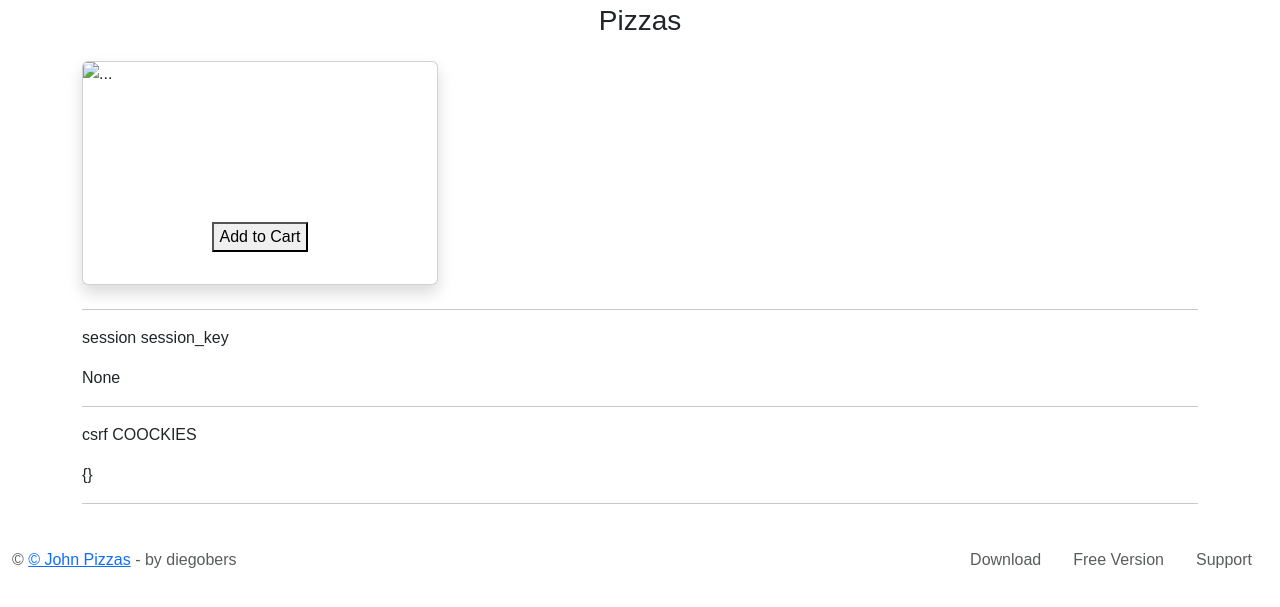
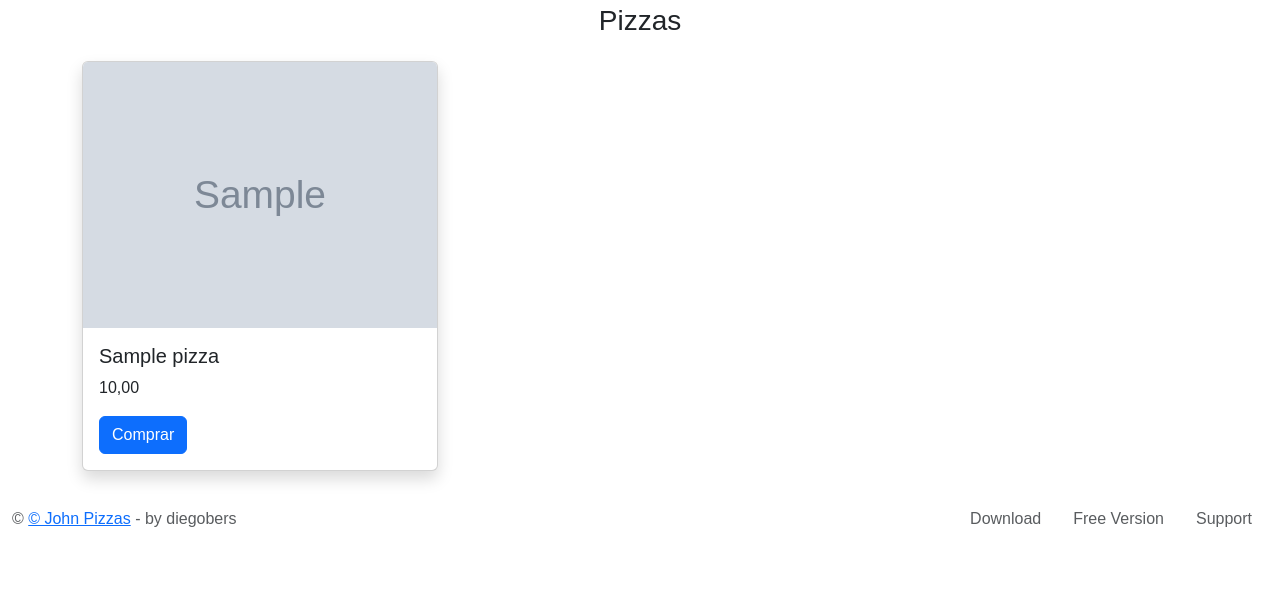
Before and after one commit to diegobers/john-pizzas, a Django app: page / in a window 1280 px wide. Shown: the part 174-781 px from the top of the page. Run offline with Django 5.2, Linux system fonts and the light colour scheme; tables that the repository leaves empty hold one stand-in row (values such as "Sample post"); grey boxes marked "Sample" are stand-in pictures; some libraries are stand-ins or nearby versions.

Commit message:
update index template img field

```diff
--- a/store/models.py
+++ b/store/models.py
@@ -5,6 +5,7 @@ from django.conf import settings
 class Pizza(models.Model):
     name = models.CharField(max_length=100)
     price = models.DecimalField(max_digits=5, decimal_places=2)
+    photo_main = models.ImageField(upload_to='product/', default='/product/pizza.jpeg')
 
     def __str__(self):
         return self.name
--- a/templates/layouts/base.html
+++ b/templates/layouts/base.html
@@ -3,10 +3,18 @@
 <html lang="pt-Br">
   <head>
     <meta charset="utf-8">
+    <meta http-equiv="X-UA-Compatible" content="IE=edge">
     <meta name="viewport" content="width=device-width, initial-scale=1">
+    <meta name="description" content="">
+    <meta name="author" content="Diego Bernardi">
+    <meta name="generator" content="diegobers 0.0.1">
+    <link rel="canonical" href="https://my.link">
+    <!-- CSS Stylesheet -->
     <link rel="stylesheet" href="{% static 'css/bootstrap.min.css' %}">
     <link rel="stylesheet" href="{% static 'css/style.css' %}">
     <link rel="stylesheet" href="{% static 'css/all.min.css' %}">
+    <!-- Favicon-->
+    <link rel="icon" type="image/x-icon" href="{% static 'img/favicon.ico' %}">
     <title>{% block title %}{% endblock title %}</title>
   </head>
   <body>
--- a/templates/pages/index.html
+++ b/templates/pages/index.html
@@ -1,6 +1,9 @@
 {% extends 'layouts/base.html' %}
 
-{% load grid_tags static %}
+{% load django_bootstrap5 grid_tags %}
+
+{% block title %}John Pizzas Napolitanas{% endblock %}
+
 
 {% block content %}
 <!-- Pizzas Section -->
@@ -11,22 +14,16 @@
       {% if pizzas %}
         {% for pizza in pizzas %}
           {% col 'col-sm-4 col-md-4 col-lg-4 col-xl-4 my-2' %}
-            <div class="card w-100 mx-auto shadow" href="" style="width: 8rem; height: 14rem;">
-              <img src="{{ pizza.photo_1.url }}" style="height: 10rem;" class="card-img-top" alt="...">
-              <div class="card-body text-center">
-                <h5 class="card-title">{{ pizza.description }}</h5>
-                <p class="card-text">
-
-
+            <div class="card w-100 mx-auto shadow" href="#" style="width: 18rem;">
+              <img src="{{ pizza.photo_main.url }}" class="card-img-top" alt="...">
+              <div class="card-body">
+                <h5 class="card-title">{{ pizza.name }}</h5>
+                <p class="card-text">{{ pizza.price }}</p>
                 <form method="post" action="{% url 'store:add_cart' %}">
                   {% csrf_token %}
-                  <input type="hidden" name="quantity" value="1">
-
                   <input type="hidden" name="pizza_id" value="{{ pizza.id }}">
-                  <button type="submit">Add to Cart</button>
+                  {% bootstrap_button button_type="submit" content="Comprar" %}
                 </form>
-
-                </p>
               </div>
             </div>
           {% endcol %}
@@ -37,18 +34,6 @@
         {% endcol %}
       {% endif %}
     {% endrow %}
-
-
-
-  <hr>
-  <p>session session_key</p>
-  {{ request.session.session_key }}
-  <hr>
-
-  <p> csrf COOCKIES</p>
-  {{ request.COOKIES }}
-  <hr>
-
   {% endcontainer %}
 </section>
 {% endblock content %}
```
